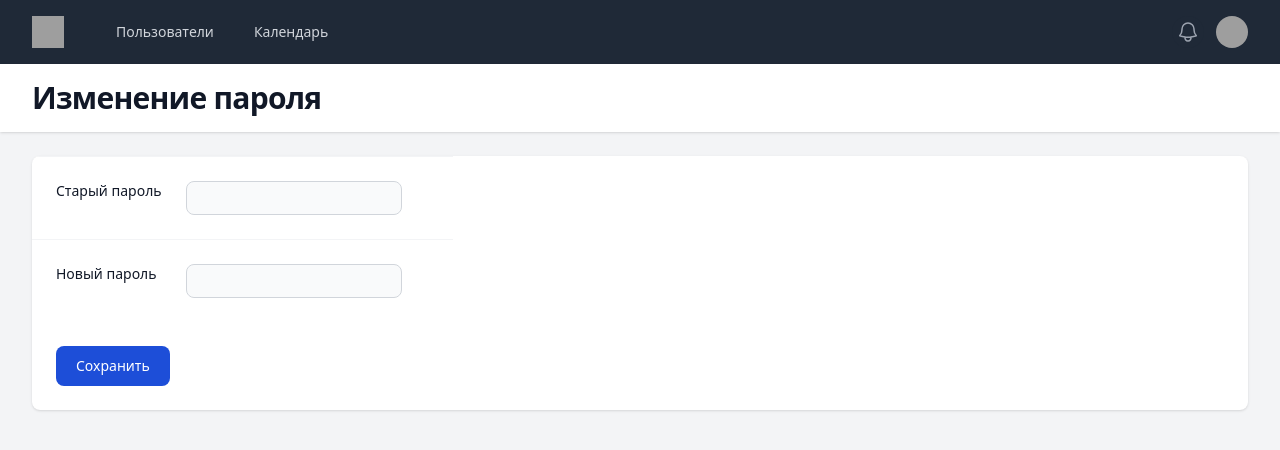
After one commit to IKolyas/sw-academy-10-2023, a PHP site: template views/profile/changePassword.twig in a window 1280 px wide. The commit adds this page. Shown: the top 450 px of the page. Run offline with PHP 8.4, Linux system fonts and the light colour scheme; the template is opened without the code that fills it, so the values that code supplies are empty; some libraries are stand-ins or nearby versions; some web fonts are replaced; grey boxes are pictures that could not be loaded.

Commit message:
Реализует функциональность изменения пароля

```diff
--- a/App/Models/User.php
+++ b/App/Models/User.php
@@ -32,4 +32,10 @@ class User extends AbstractModel
 
         return true;
     }
+
+    public function updatePassword($fields): int
+    {
+        $fields['password'] = password_hash($fields['password'], PASSWORD_DEFAULT);
+        return parent::update($fields);
+    }
 }
--- /dev/null
+++ b/views/profile/changePassword.twig
@@ -0,0 +1,54 @@
+{% extends "layouts/main.twig" %}
+
+{% block stylesheets %}{% endblock %}
+{% block title %}Профиль{% endblock %}
+{% block page %}Изменение пароля{% endblock %}
+
+{% block content %}
+    <div class="overflow-hidden bg-white shadow sm:rounded-lg">
+        <form class="table" action="/profile/changePassword" method="post">
+            {% if errors.password %}
+                <div class="px-4 py-6 sm:grid sm:grid-cols-3 sm:gap-4 sm:px-6">
+                    <p class="error text-red-500">{{ errors.password }}</p>
+                </div>
+            {% endif %}
+            <div class="border-t border-gray-100">
+                <dl class="divide-y divide-gray-100">
+                    <div class="px-4 py-6 sm:grid sm:grid-cols-3 sm:gap-4 sm:px-6">
+                        <dt class="text-sm font-medium text-gray-900">Старый пароль</dt>
+                        <dd class="mt-1 text-sm leading-6 text-gray-700 sm:col-span-2 sm:mt-0">
+                            <input
+                                    type="password"
+                                    name="old_password"
+                                    class="bg-gray-50 border border-gray-300 text-gray-900 text-sm rounded-lg focus:ring-blue-500 focus:border-blue-500 block p-1.5"
+                                    required
+                            >
+                        </dd>
+                    </div>
+                    <div class="px-4 py-6 sm:grid sm:grid-cols-3 sm:gap-4 sm:px-6">
+                        <dt class="text-sm font-medium text-gray-900">Новый пароль</dt>
+                        <dd class="mt-1 text-sm leading-6 text-gray-700 sm:col-span-2 sm:mt-0">
+                            <input
+                                    type="password"
+                                    name="password"
+                                    class="bg-gray-50 border border-gray-300 text-gray-900 text-sm rounded-lg focus:ring-blue-500 focus:border-blue-500 block p-1.5"
+                                    required
+                            >
+                        </dd>
+                    </div>
+                </dl>
+            </div>
+            <div class="px-4 py-6 sm:grid sm:grid-cols-3 sm:gap-4 sm:px-6">
+                <button
+                        type="submit"
+                        class="text-white bg-blue-700 hover:bg-blue-800 focus:ring-4 focus:outline-none focus:ring-blue-300 font-medium rounded-lg text-sm w-full sm:w-auto px-5 py-2.5 text-center dark:bg-blue-600 dark:hover:bg-blue-700 dark:focus:ring-blue-800"
+                >
+                    Сохранить
+                </button>
+            </div>
+        </form>
+    </div>
+{% endblock %}
+{% block scripts %}
+
+{% endblock %}
--- a/views/profile/edit.twig
+++ b/views/profile/edit.twig
@@ -69,6 +69,12 @@
                        value="Сохранить изменения">
             </div>
         </form>
+        <form method="get" action="/profile/changePassword">
+            <input class="cursor-pointer border border-blue-500 hover:bg-blue-700 text-blue-500 font-bold py-2 px-4 rounded-full
+                ml-5 mb-5"
+                   type="submit"
+                   value="Изменить пароль">
+        </form>
     </div>
 {% endblock %}
 {% block scripts %}
```
Also changed, not shown: App/Controllers/ProfileController.php (+37 -13 lines), App/FormRequests/UserEditRequest.php (+22 -0 lines).
